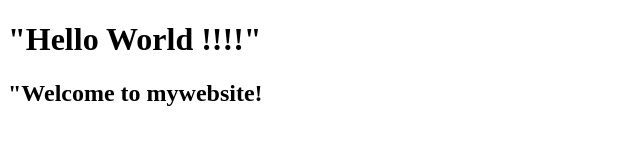
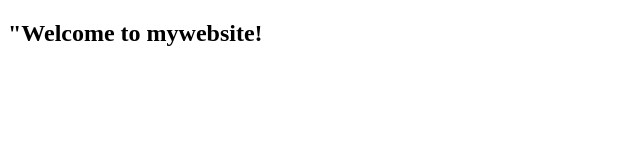
Before and after one commit to thejen72/testGit, a plain HTML site: page index.html in a window 1280 px wide. Shown: the whole page, without its empty margins (0-640 px from the left). Drawn offline with Linux system fonts and the light colour scheme.

Commit message:
Removed hello world message

```diff
--- a/index.html
+++ b/index.html
@@ -6,6 +6,5 @@
         </title>
     </head>
     <body>
-        <h1>"Hello World !!!!"</h1>
         <h2> "Welcome to mywebsite! </h2>
     </body>
```
